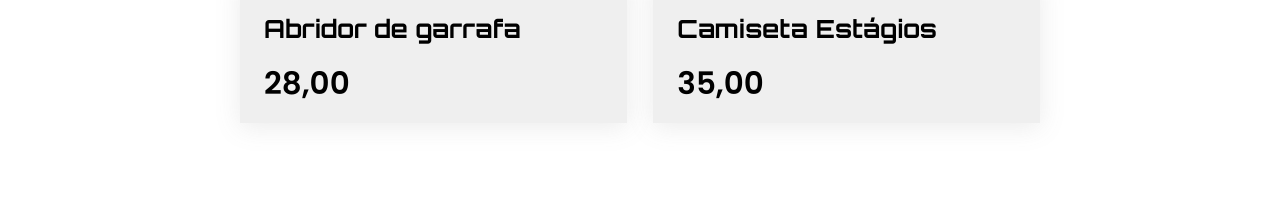
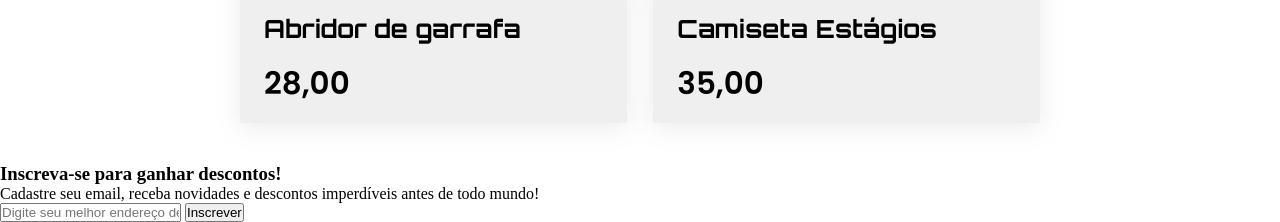
Before and after one commit to Vinicius-GabrieI/loja-UseDev, a plain HTML site: page index.html in a window 1280 px wide. Shown: the part 1785-2007 px from the top of the page. Before the commit the page ends 1948 px from the top, so only its background shows below. Drawn offline with Linux system fonts and the light colour scheme.

Commit message:
Update index.html
Adição da seção newsletter

```diff
--- a/index.html
+++ b/index.html
@@ -166,6 +166,19 @@
             </li>
         </ul>
     </section>
+
+    <section class="newsletter">
+        <h3 class="newsletter__title">Inscreva-se para ganhar descontos!</h3>
+        <p class="newsletter__text">Cadastre seu email, receba novidades e descontos imperdíveis antes de todo mundo!</p>
+        <form class="newsletter__form">
+            <input type="email" name="email" required placeholder="Digite seu melhor endereço de email" class="newsletter__input">
+            <button type="submit" class="newsletter__button">Inscrever</button>
+        </form>
+    </section>
+
+    <footer class="footer">
+
+    </footer>
 </body>
 
 </html>
```
